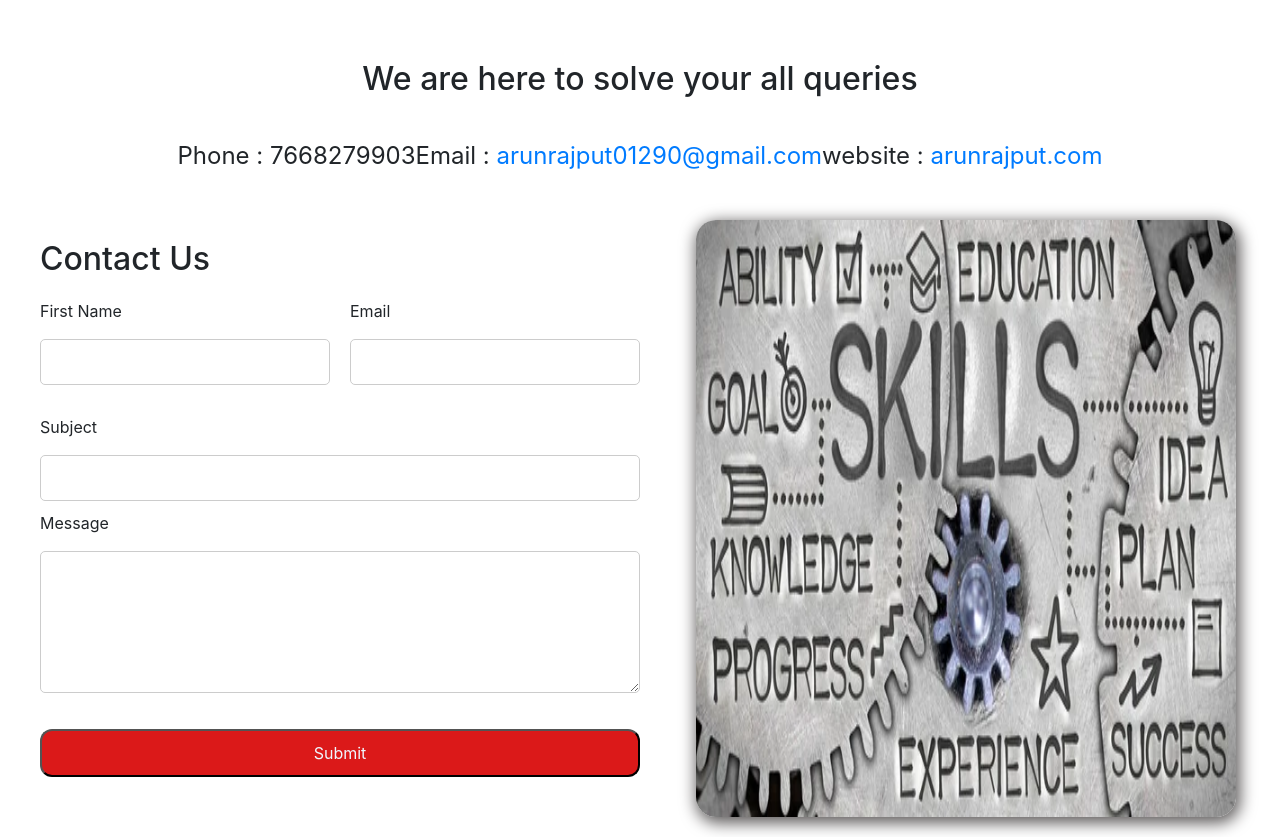
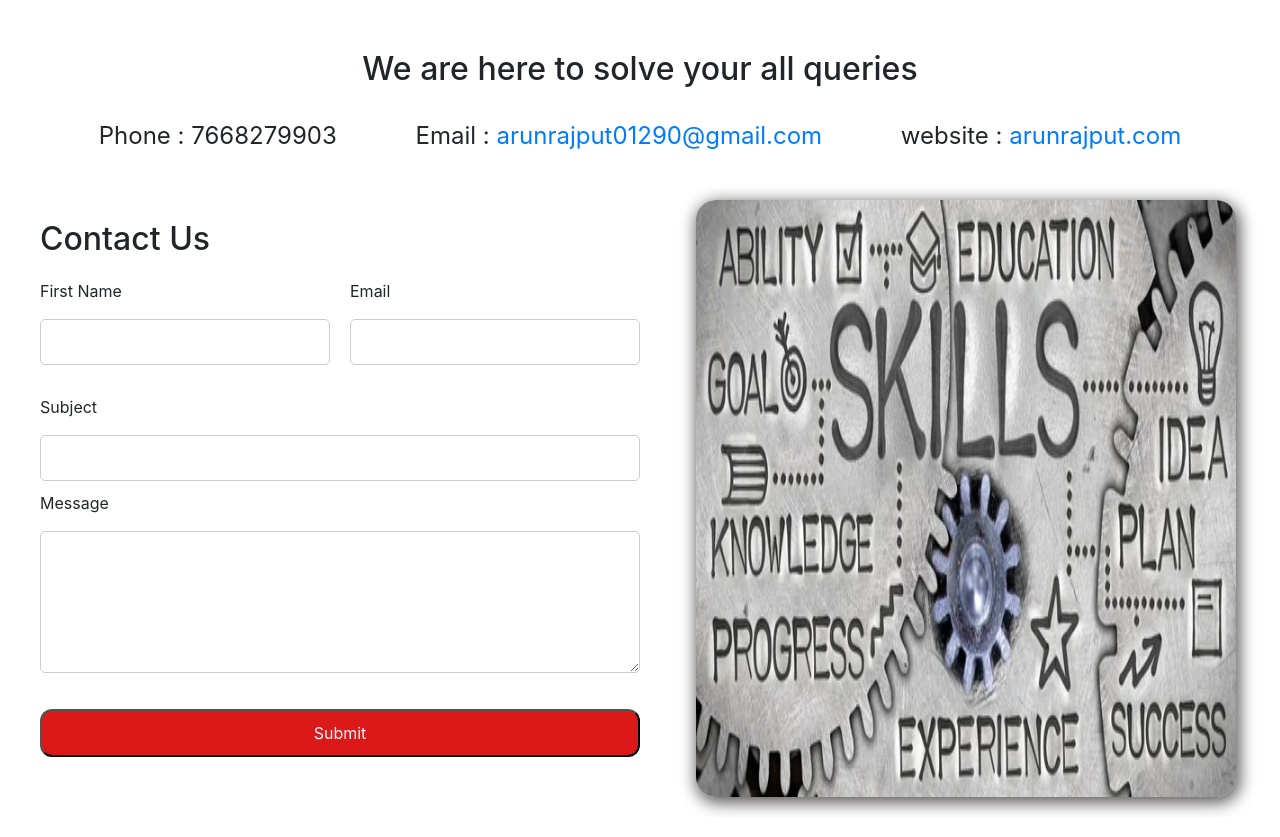
Before and after one commit to ArunRajput01290/dp_ques, a Django app: page /contact.html in a window 1280 px wide. Shown: the part 64-901 px from the top of the page. After the commit the page ends 878 px from the top, so only its background shows below. Run offline with Django 4.2, Linux system fonts and the light colour scheme; some libraries are stand-ins or nearby versions.

Commit message:
first commit

```diff
--- a/dp_question/template/contact.html
+++ b/dp_question/template/contact.html
@@ -56,14 +56,14 @@
 
     .heading {
         text-align: center;
-        margin: 40px;
+        margin: 30px;
         font-size: 3rem;
     }
 
     .detail {
         display: flex;
         flex-wrap: wrap;
-        justify-content: center;
+        justify-content: space-evenly;
         font-size: 1.5rem;
         margin-bottom: 30px;
     }
```
